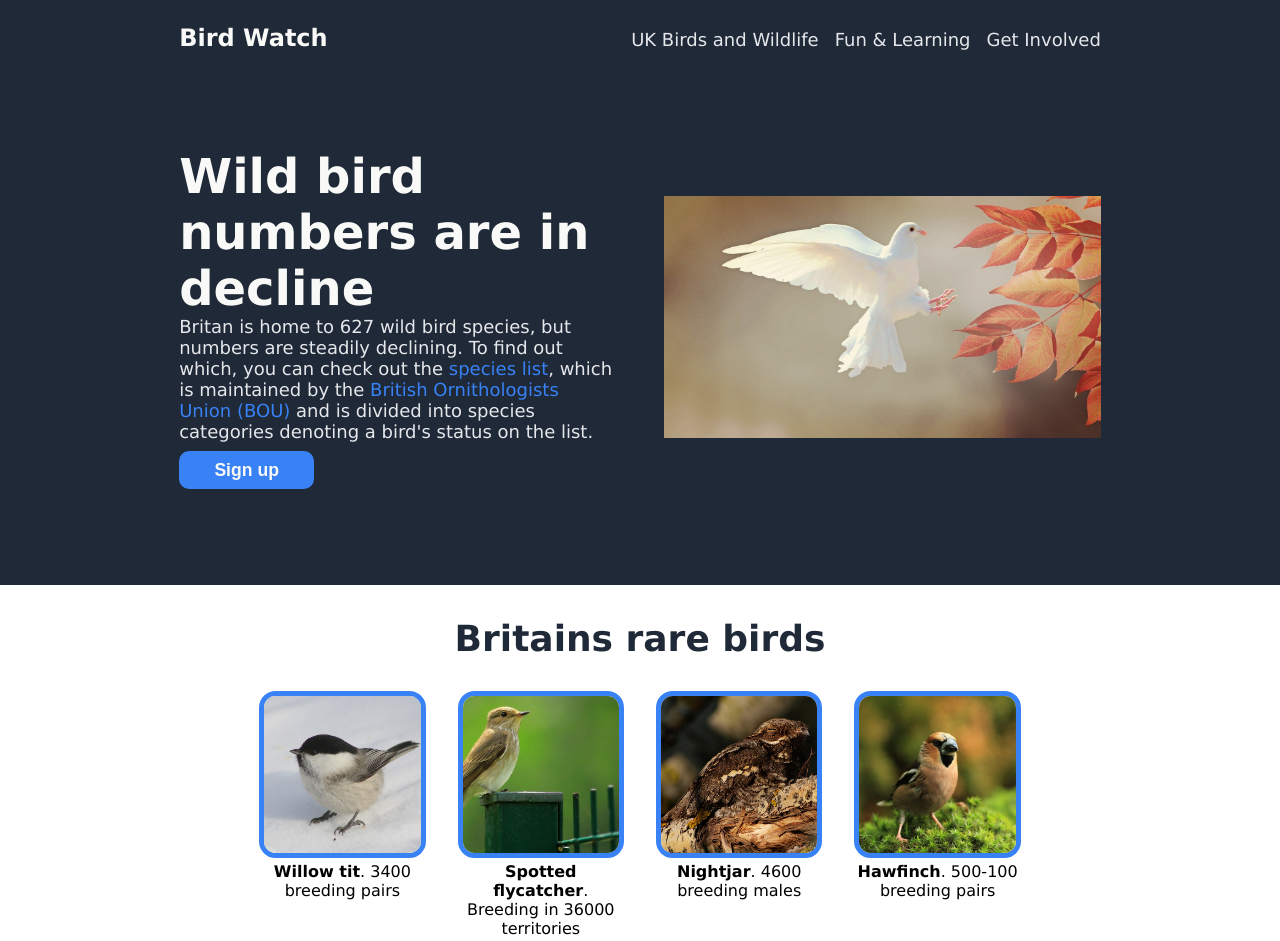
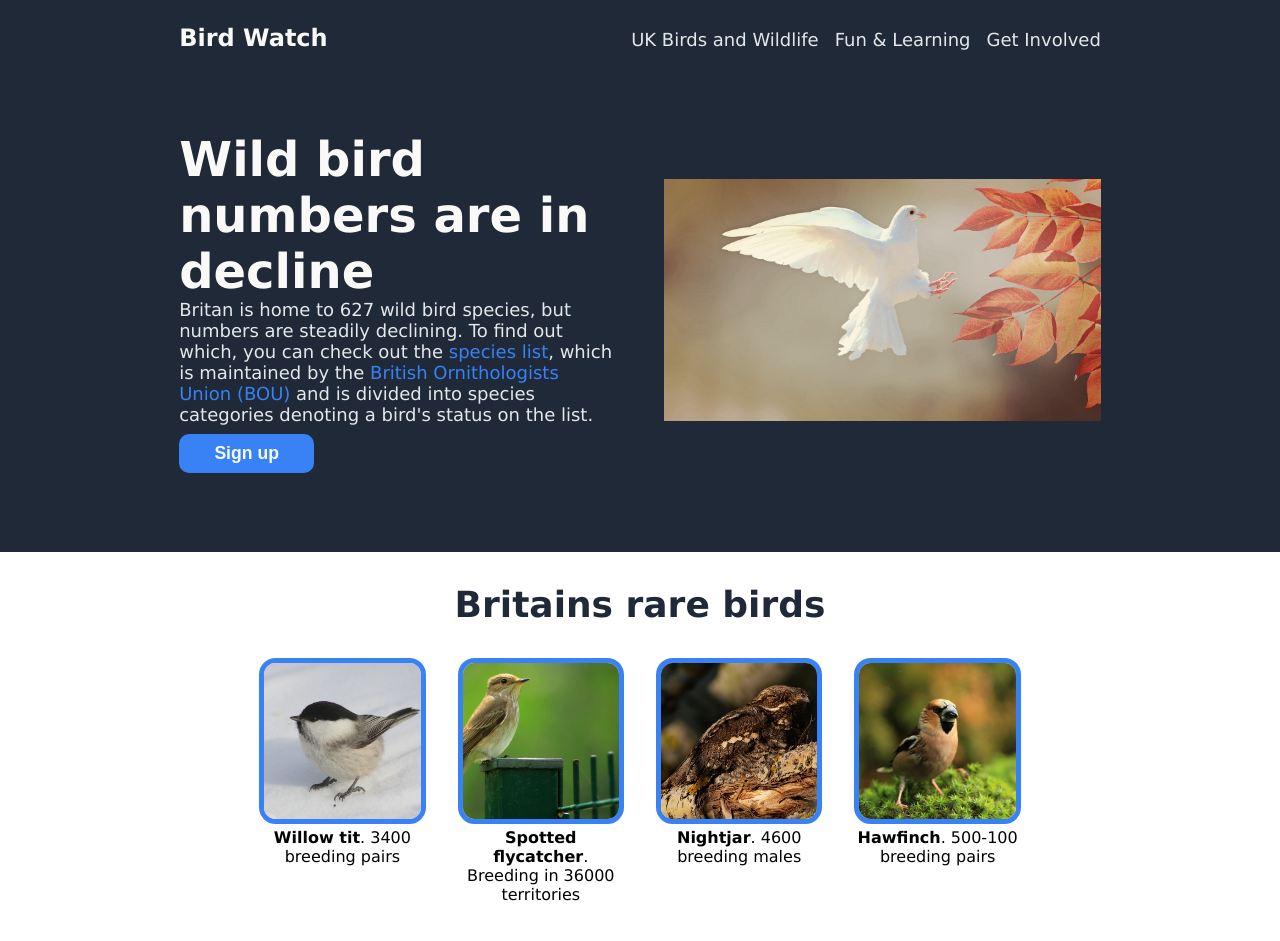
Before and after one commit to marvka/landing-page, a plain HTML site: page index.html in a window 1280 px wide. Shown: the top 941 px of the page. Drawn offline with Linux system fonts and the light colour scheme.

Commit message:
Use height instead of padding for hero

```diff
--- a/styles/style.css
+++ b/styles/style.css
@@ -89,7 +89,8 @@ a:hover {
   display: flex;
   align-items: center;
   background: var(--dark-blue);
-  padding: 96px var(--side-padding);
+  padding: 0 var(--side-padding);
+  height: 500px;
   gap: 3em;
 }
 
```
